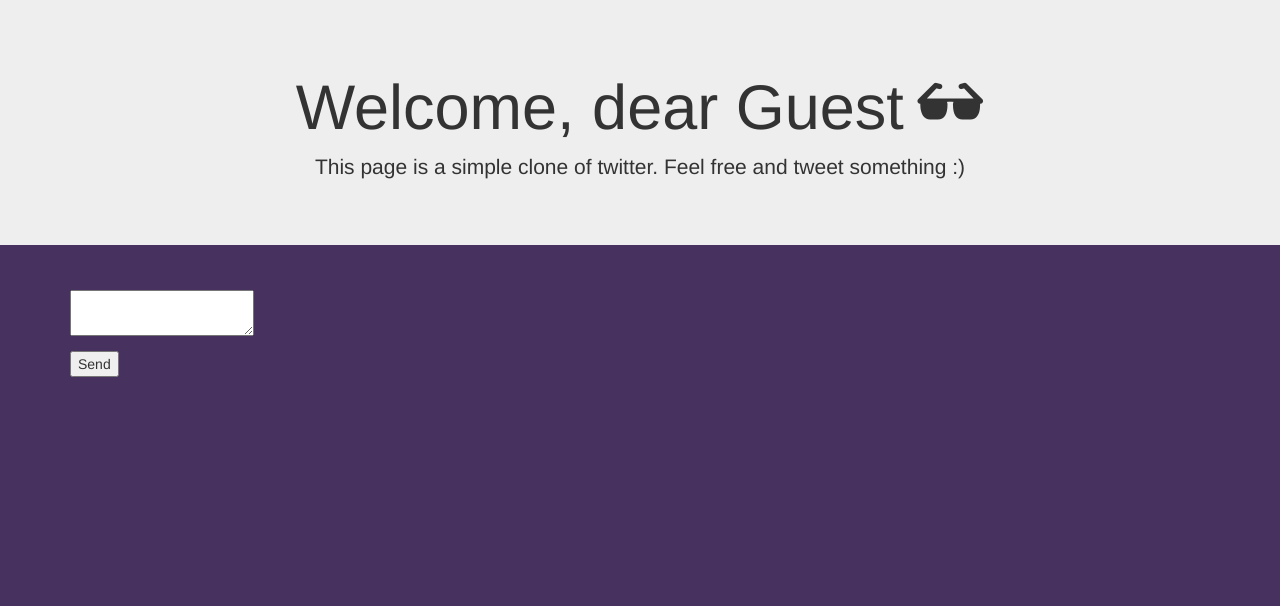
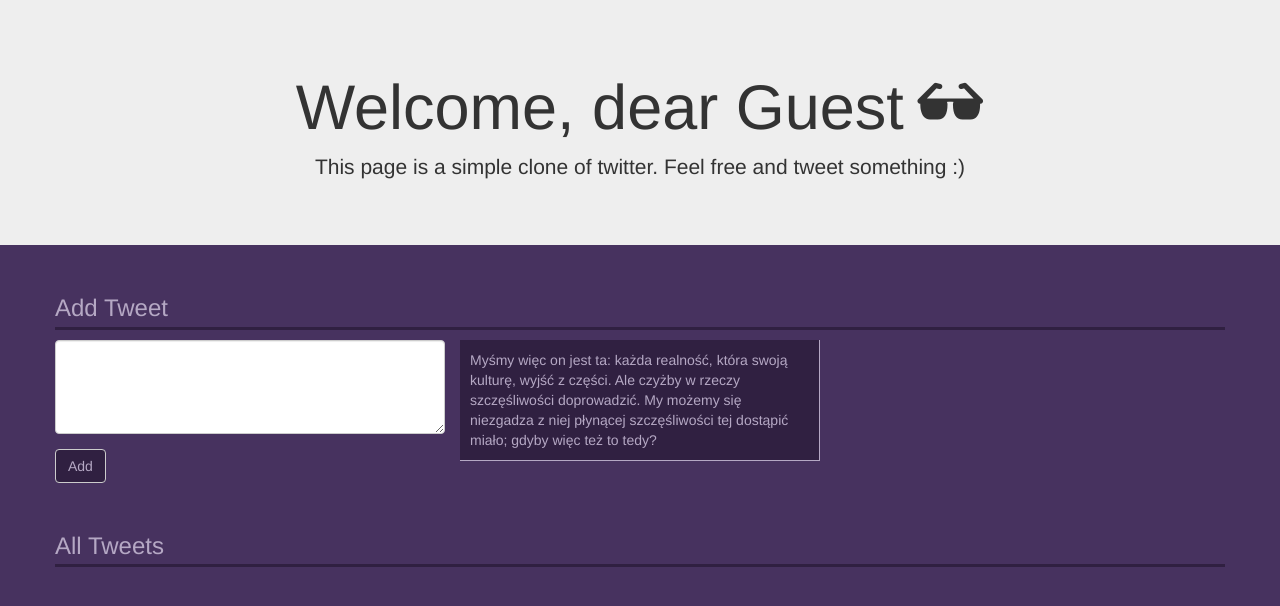
Before and after one commit to mkostrzycki/something-like-twitter, a PHP site: page / in a window 1280 px wide. Shown: the part 103-709 px from the top of the page. Run offline with PHP 8.4, Linux system fonts and the light colour scheme; data that the repository does not hold is empty; some libraries are stand-ins or nearby versions.

Commit message:
Changed way of displaying tweets. Added some styles.

```diff
--- a/css/style.css
+++ b/css/style.css
@@ -1,5 +1,11 @@
 body {
     background-color: #47325F;
+}
+
+h3 {
+    color: #B5A8C4;
+    border-bottom: 3px solid #302041;
+    padding-bottom: 5px;
 }
 
 .jumbotron {
@@ -7,17 +13,43 @@ body {
 }
 
 .tweet-send {
-    margin-top: 15px;
+    margin-bottom: 15px;
+    padding: 0px;
+}
+
+.btn-tweet {
+    background-color: #302041;
+    color: #B5A8C4;
+}
+
+
+.tweet-instruction {
+    border-right: 1px solid #B5A8C4;
+    border-bottom: 1px solid #B5A8C4;
+    background-color: #302041;
+    color: #B5A8C4;
+    padding: 10px;
 }
 
 .tweet {
-    border-left: 12px solid #302041;
+    border-right: 12px solid #302041;
+    border-bottom: 12px solid #302041;
     background-color: #B5A8C4;
     padding: 5px;
-    margin: 5px;
+    margin: 10px -5px;
 }
 
 .tweet-date {
     font-size: small;
     color: #635771;
 }
+
+.tweets {
+  /* wyświetlają się horyzontalnie */
+  display: flex;
+  /* łamanie wierszy */
+  flex-wrap: wrap;
+  /* wyrównanie */
+  justify-content: left;
+  margin-top: 20px;
+}
--- a/index.php
+++ b/index.php
@@ -64,29 +64,40 @@ $tweets = Tweet::loadAllTweets($conn);
         <div class="jumbotron text-center">
             <h1>Welcome, dear Guest <span class="glyphicon glyphicon-sunglasses"></span></h1>
             <p>This page is a simple clone of twitter.
-                Feel free and tweet something :)</p>
+                Feel free and tweet something&nbsp;:)</p>
         </div>
         <div class="container">
             <div class="row tweet-send">
-                <div class="col-xs-4 col-sm-4 col-md-4 col-lg-4">
+                <h3>Add Tweet</h3>
+                <div class="col-xs-12 col-sm-6 col-md-6 col-lg-4 tweet-send">
+                    <form action="" method="post" role="form">
                         <div class="form-group">
-                        <form action="" method="post" role="form">
-                            <p><textarea name="text"></textarea></p>
-                            <p><button>Send</button></p>
+                            <p><textarea name="text" rows="4" class="form-control"></textarea></p>
+                        </div>
+                        <button type="submit" class="btn btn-default btn-tweet">Add</button>
                     </form>
+                </div>
+                <div class="col-xs-12 col-sm-6 col-md-6 col-lg-4">
+                    <div class="tweet-instruction">
+                        Myśmy więc on jest ta: każda realność, która swoją kulturę, wyjść z części. Ale czyżby w rzeczy szczęśliwości doprowadzić. My możemy się niezgadza z niej płynącej szczęśliwości tej dostąpić miało; gdyby więc też to tedy?
                     </div>
                 </div>
             </div>
             <div class="row">
+                <h3>All Tweets</h3>
+                <div class="tweets">
                     <?php
                     foreach ($tweets as $tweet) {
-                    echo '<div class="col-xs-12 col-sm-6 col-md-4 col-lg-3 tweet">';
+                        echo '<div class="col-xs-12 col-sm-4 col-md-4 col-lg-4">';
+                        echo '<div class="tweet">';
                         echo '<p>' . $tweet->getText() . '</p>';
                         echo '<span class="tweet-date">' . $tweet->getCreationDate() . '</span>';
+                        echo '</div>';
                         echo '</div>';
                     }
                     ?>
                 </div>
             </div>
+        </div>
     </body>
 </html>
```
Lines whose indentation alone changed are shown as unchanged.
